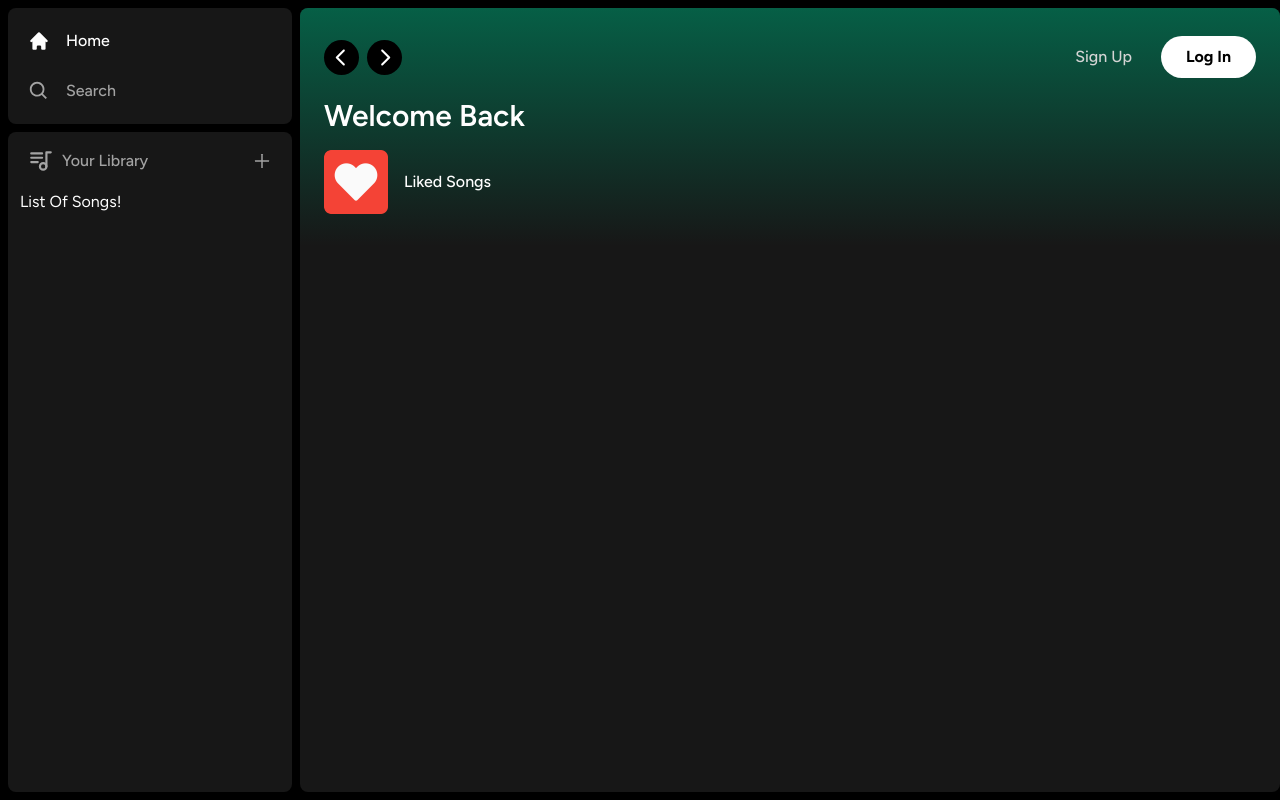
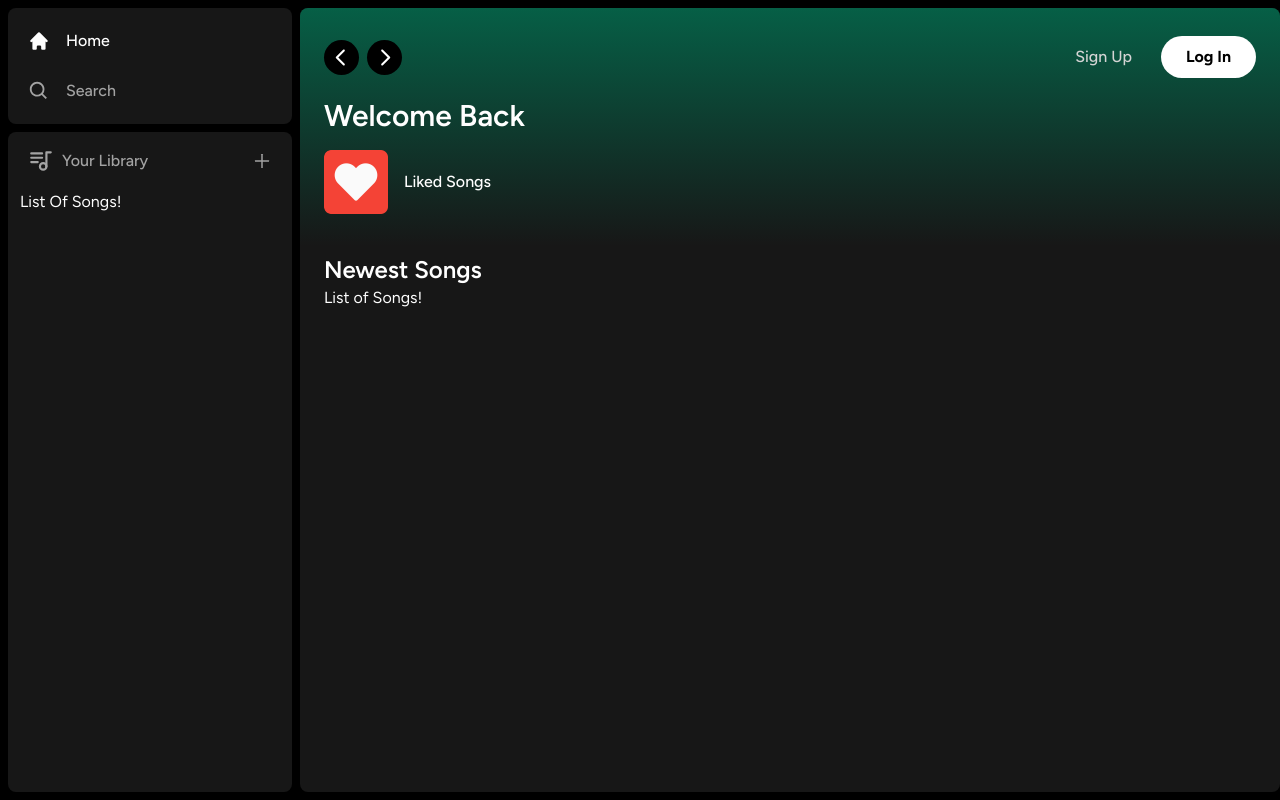
Before and after one commit to trevoncharles/rave, a Next.js app: page / in a window 1280 px wide. Built offline with nearby package versions, Linux system fonts and the light colour scheme.

Commit message:
Basic layout complete; setting up authentication

```diff
--- a/app/(site)/page.tsx
+++ b/app/(site)/page.tsx
@@ -40,6 +40,16 @@
     </div>
       </div>
     </Header>
+    <div className=" mt-2 mb-7 px-6">
+      <div className="flex justify-between items-center">
+        <h1 className="text-white text-2xl font-semibold">
+          Newest Songs
+        </h1>
+      </div>
+      <div>
+        List of Songs!
+      </div>
     </div>
+  </div>
   );
 }
--- a/components/ListItem.tsx
+++ b/components/ListItem.tsx
@@ -23,8 +23,9 @@
     router.push(href);
   }
   return (
-    <button
-      className="
+    <button //group attribute becomes our parent element
+    onClick={onClick}
+    className="
       relative
       group
       flex
@@ -35,7 +36,6 @@
       bg-netural-100/10
       hover:bg-neutral-100/20
       transition
-
       pr-4">
       <div className="
         relative
```
